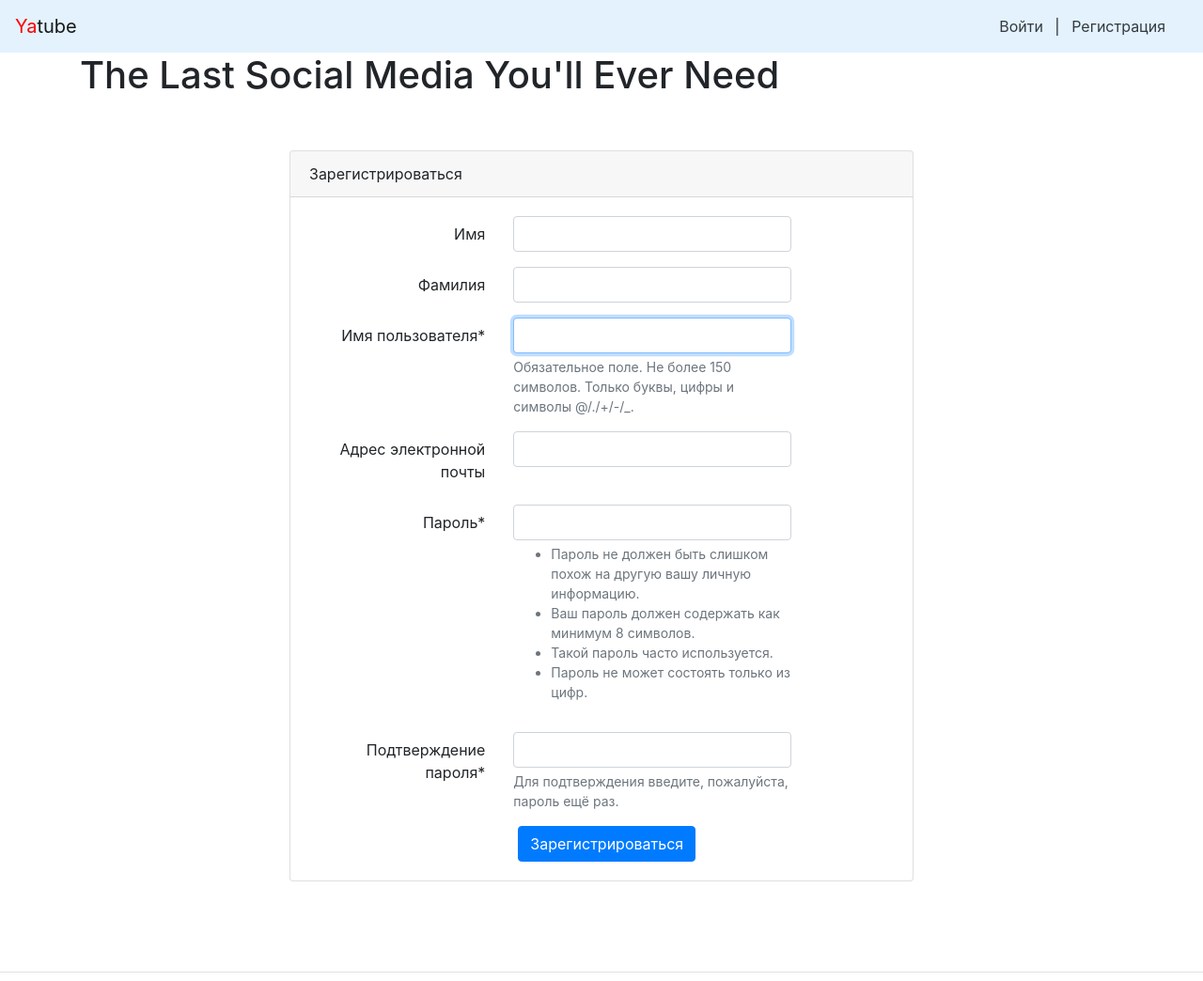
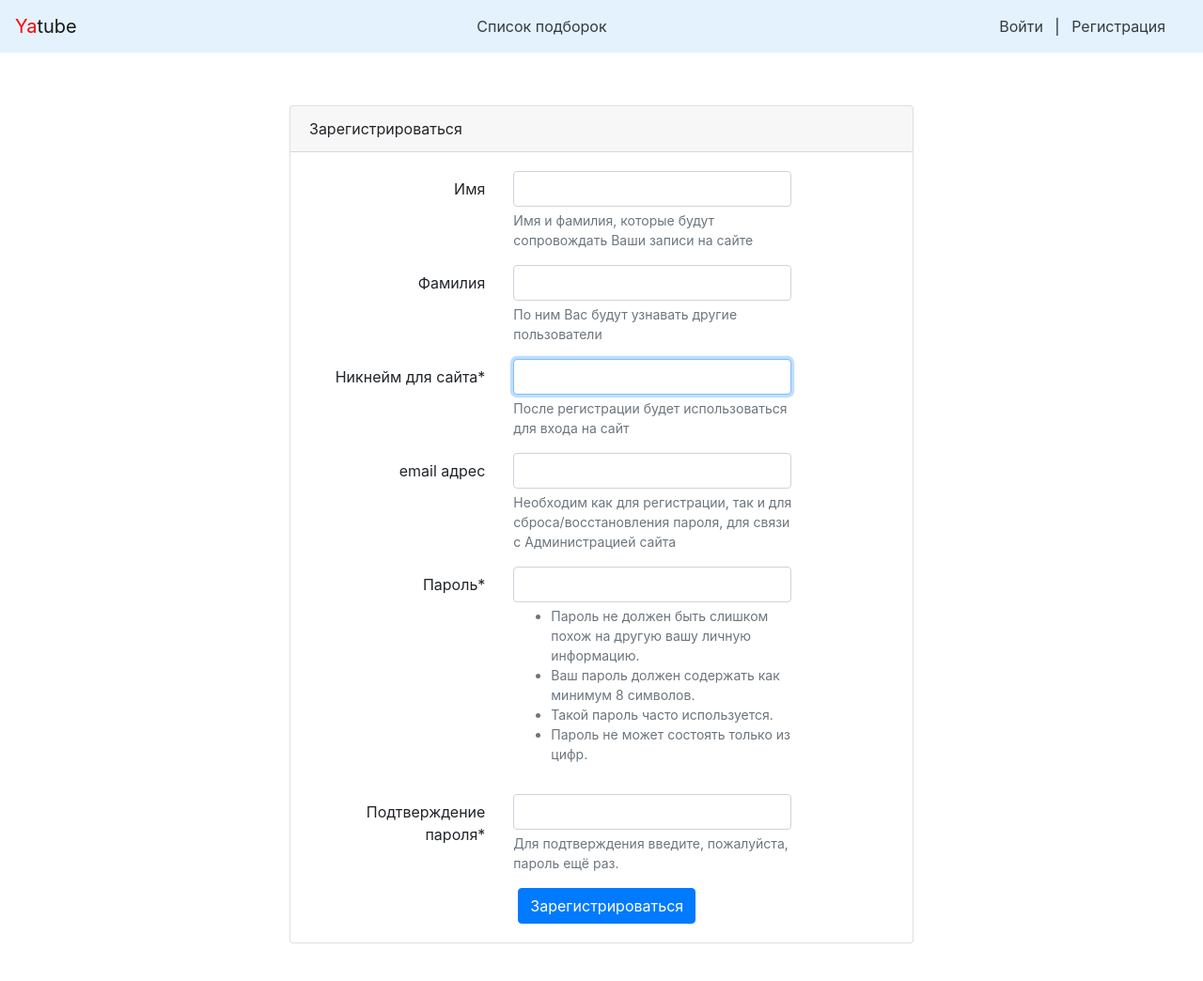
Before and after one commit to jood2302/hw03_forms-1, a Django app: page /auth/signup/ in a window 1280 px wide. Shown: the top 1044 px of the page at 94% size. Run offline with Django 3.2, Linux system fonts and the light colour scheme; some libraries are stand-ins or nearby versions.

Commit message:
some fix after review 4

```diff
--- a/yatube/posts/forms.py
+++ b/yatube/posts/forms.py
@@ -7,5 +7,5 @@ class PostForm(forms.ModelForm):
     class Meta:
         model = Post
         fields = ('text', 'group')
-        label = {'text' : 'Введите текст поста', 'group' : 'Выберите группу'}
-        help_text = {'text':'Что-то стоящее', 'group':'Из уже существующих'}
+        labels = {'text' : 'Введите текст записи', 'group' : 'Выберите подборку',}
+        help_texts = {'text' : 'Что-то стоящее', 'group' : 'Из уже существующих',}
--- a/yatube/posts/templates/posts/group_index.html
+++ b/yatube/posts/templates/posts/group_index.html
@@ -1,6 +1,6 @@
 {% extends "base.html" %}
-{% block title %}Группы сообщества{% endblock %}
-{% block header %}Группы сообщества{% endblock %}
+{% block title %}Подборки записей{% endblock %}
+{% block header %}Подборки записей{% endblock %}
 {% block content %}
   {% for group in groups %}
     <p><b><a href="{{ group.slug }}">{{ group.title }}</a></b></p>
--- a/yatube/templates/base.html
+++ b/yatube/templates/base.html
@@ -18,9 +18,8 @@
     {% include 'nav.html' %}
     <main>
       <div class="container">
-      <h1>{% block header %}The Last Social Media You'll Ever Need{% endblock %}</h1>
+        <h1>{% block header %}{% endblock %}</h1>   <!-- The Last Social Media You'll Ever Need -->
         {% block content %}
-
         {% endblock %}
       </div>
     </main>
--- a/yatube/templates/footer.html
+++ b/yatube/templates/footer.html
@@ -1,3 +1,4 @@
 <footer class="pt-4 my-md-5 pt-md-5 border-top">
-  <p class="m-0 text-dark text-center ">Социальная сеть <span style="color:red">Ya</span>tube © {{ year }}, все права защищены.</p>
+  <p class="m-0 text-dark text-center"> Социальная сеть <span
+  style="color:red">Ya</span>tube © {{ year }}, все права защищены.</p>
 </footer>
--- a/yatube/templates/nav.html
+++ b/yatube/templates/nav.html
@@ -1,9 +1,10 @@
 <nav class="navbar navbar-light" style="background-color: #e3f2fd;">
   <a class="navbar-brand" href="/"><span style="color:red">Ya</span>tube</a>
+  <a class="p-2 text-dark" href="{% url 'group_index' %}">Список подборок</a>
   <nav class="my-2 my-md-0 mr-md-3">
     {% if user.is_authenticated %}
       Пользователь: {{ user.username }}.
-      <a class="p-2 text-dark" href="{% url 'new_post' %}">Создать новый пост</a>
+      <a class="p-2 text-dark" href="{% url 'new_post' %}">Создать новую запись</a>
       <a class="p-2 text-dark" href="{% url 'password_change' %}">Изменить пароль</a>
       <a class="p-2 text-dark" href="{% url 'logout' %}">Выйти</a>
     {% else %}
--- a/yatube/users/forms.py
+++ b/yatube/users/forms.py
@@ -1,5 +1,5 @@
+from django.contrib.auth import get_user_model
 from django.contrib.auth.forms import UserCreationForm
-from django.contrib.auth import get_user_model
 
 
 User = get_user_model()
@@ -9,3 +9,18 @@ class CreationForm(UserCreationForm):
     class Meta(UserCreationForm.Meta):
         model = User
         fields = ('first_name', 'last_name', 'username', 'email')
+        labels = {
+            'first_name' : 'Имя',
+            'last_name' : 'Фамилия',
+            'username' : 'Никнейм для сайта',
+            'email' : 'email адрес',
+        }
+        help_texts = {
+            'first_name' : 'Имя и фамилия, которые будут сопровождать Ваши' +
+            ' записи на сайте',
+            'last_name' : 'По ним Вас будут узнавать другие пользователи',
+            'username' : 'После регистрации будет использоваться для входа' +
+            ' на сайт',
+            'email' : 'Необходим как для регистрации, так и для ' +
+            'сброса/восстановления пароля, для связи с Администрацией сайта',
+        }
--- a/yatube/users/templates/users/signup.html
+++ b/yatube/users/templates/users/signup.html
@@ -9,7 +9,7 @@
           <div class="card-header">Зарегистрироваться</div>
           <div class="card-body">
 
-            {% for error in form.errors %}
+            {% for error in form.errors.values %}
               <div class="alert alert-danger" role="alert">
                 {{ error }}
               </div>
--- a/yatube/users/urls.py
+++ b/yatube/users/urls.py
@@ -1,6 +1,7 @@
 from django.urls import path
+
 from . import views
 
 urlpatterns = [
-    path("signup/", views.SignUp.as_view(), name="signup")
+    path('signup/', views.SignUp.as_view(), name='signup')
 ]
--- a/yatube/users/views.py
+++ b/yatube/users/views.py
@@ -1,11 +1,10 @@
+from django.urls import reverse_lazy
 from django.views.generic import CreateView
-
-from django.urls import reverse_lazy
 
 from .forms import CreationForm
 
 
 class SignUp(CreateView):
     form_class = CreationForm
-    success_url = reverse_lazy("signup")
-    template_name = "users/signup.html"
+    success_url = reverse_lazy('index')
+    template_name = 'users/signup.html'
```
Also changed, not shown: yatube/posts/models.py (+6 -6 lines), yatube/posts/templates/posts/new_post.html (+12 -5 lines), yatube/posts/views.py (+7 -6 lines), yatube/yatube/settings.py (+4 -4 lines), yatube/yatube/urls.py (+3 -7 lines). Lines whose indentation alone changed are shown as unchanged.
